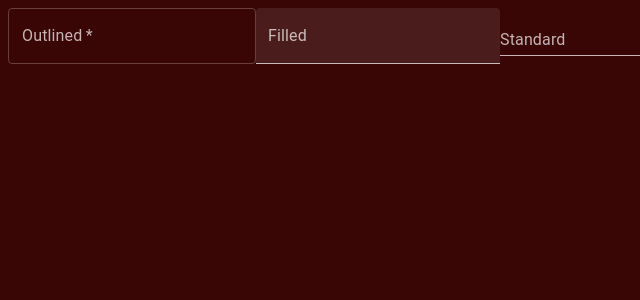
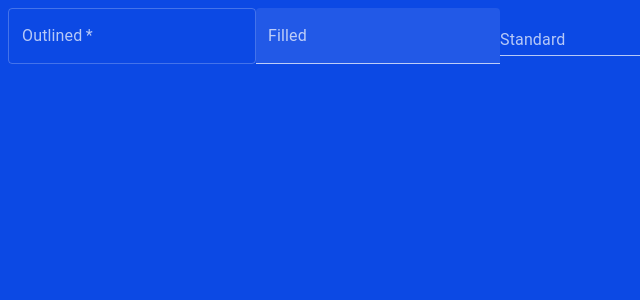
Before and after one commit to SudeepB19/demo-proj, a React (Create React App) app: page / in a window 1280 px wide. Shown: the top 300 px of the page, without its empty margins (0-640 px from the left). Built offline with nearby package versions, Linux system fonts and the light colour scheme.

Commit message:
bg-blue added css

```diff
--- a/src/App.css
+++ b/src/App.css
@@ -1,14 +1,14 @@
 body{
-    background-color: rgb(57, 5, 5);
+    background-color: rgb(12, 73, 228);
     color: rgb(247, 209, 209);
 }
 
-/* .text-field{
+.text-field{
     width: 800px;
 
 }
 
-.MuiTextField-root{
+/* .MuiTextField-root{
     border-color:  white !important;
 }
 
@@ -18,4 +18,4 @@ body{
 
  #outlined-basic-label{
     color: white !important;
- } */
+ }  */
```
